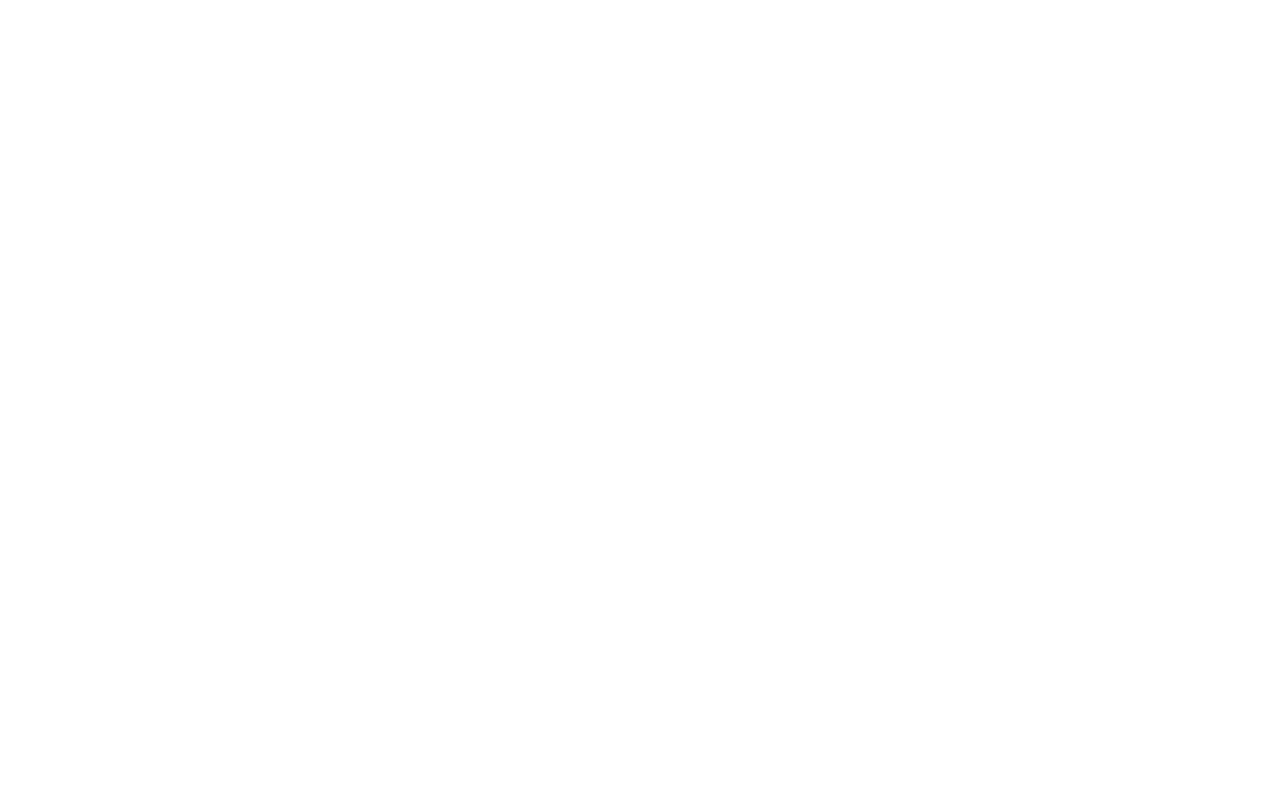
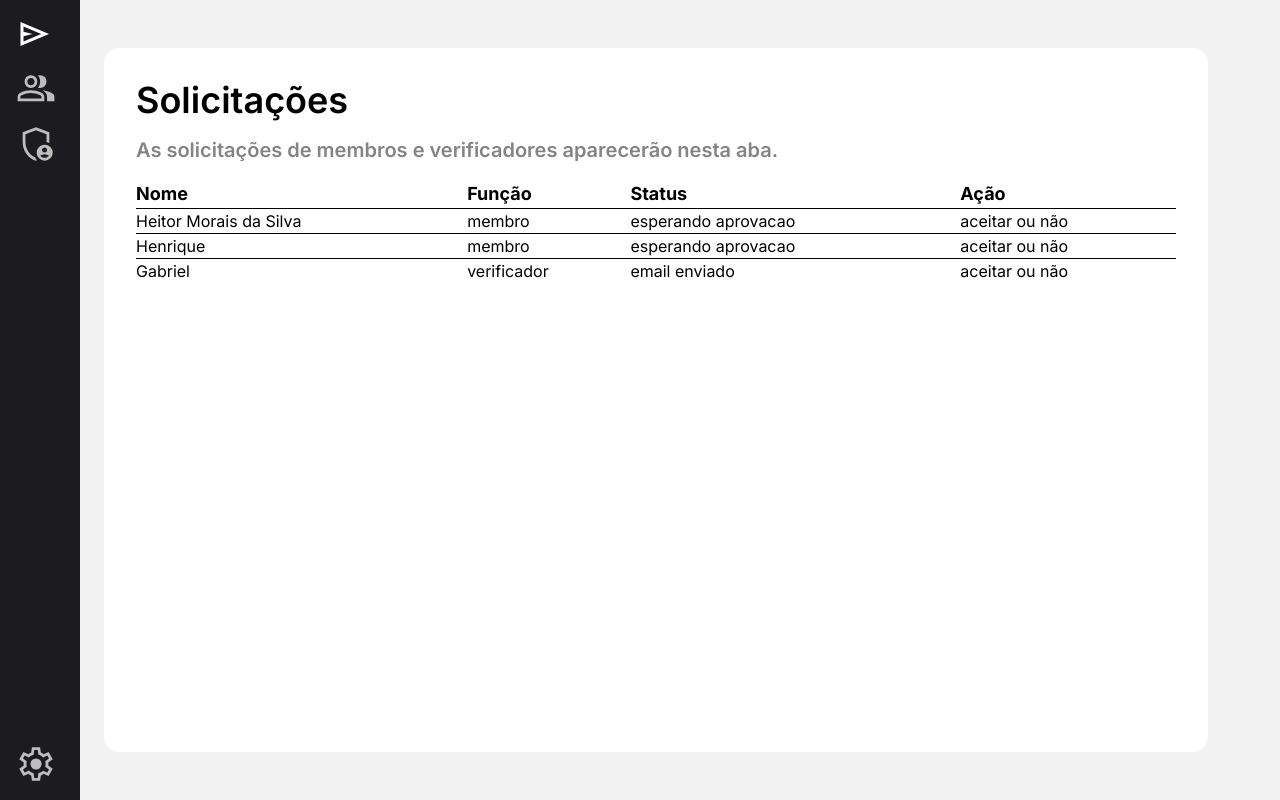
Before and after one commit to HeitorMorais/CampusFace-Web, a React (Vite) app: page /dashboard/requests in a window 1280 px wide. Before the commit this address had no page. Built offline with nearby package versions, Linux system fonts and the light colour scheme; sample sign-in values are in the browser's storage.

Commit message:
feat: requests

```diff
--- a/src/App.tsx
+++ b/src/App.tsx
@@ -1,13 +1,35 @@
 import { Routes, Route, Navigate } from 'react-router-dom';
 import Register from "./pages/Register/Register";
 import Login from "./pages/Login/Login";
-
+import Dashboard from './pages/Dashboard/Dashboard';
+import Requests from './pages/Dashboard/Requests';
+import Members from './pages/Dashboard/Members';
+import Verifiers from './pages/Dashboard/Verifiers';
+import ProtectedRoute from './components/ProtectedRoute';
 function App() {
   return (
     <Routes>
       <Route path="/" element={<Navigate to="/login" />} />
       <Route path="/login" element={<Login />} />
       <Route path="/register" element={<Register />} />
+      <Route path='/dashboard/requests' element={
+        <ProtectedRoute>
+          <Dashboard page={<Requests />} />
+        </ProtectedRoute>
+        }
+      />
+      <Route path='/dashboard/members' element={
+        <ProtectedRoute>
+          <Dashboard page={<Members />} />
+        </ProtectedRoute>
+        }
+      />
+      <Route path='/dashboard/verifiers' element={
+        <ProtectedRoute>
+          <Dashboard page={<Verifiers />} />
+        </ProtectedRoute>
+        }
+      />
     </Routes>
   );
 }
--- /dev/null
+++ b/src/components/ProtectedRoute.tsx
@@ -0,0 +1,13 @@
+import { Navigate } from 'react-router-dom';
+
+const ProtectedRoute = ({ children }) => {
+  const token = localStorage.getItem('token');
+
+  if (!token) {
+    return <Navigate to="/login" replace />;
+  }
+
+  return children;
+};
+
+export default ProtectedRoute;
--- /dev/null
+++ b/src/components/icons/Send.tsx
@@ -0,0 +1,10 @@
+type SendProps = {
+    color: string
+}
+
+export default function Send(props: SendProps) {
+    return (
+          <svg xmlns="http://www.w3.org/2000/svg" height="36px" viewBox="0 -960 960 960" width="36px" fill={props.color}><path d="M120-160v-640l760 320-760 320Zm80-120 474-200-474-200v140l240 60-240 60v140Zm0 0v-400 400Z"/></svg>
+    )
+
+}
--- a/src/components/sidebar.tsx
+++ b/src/components/sidebar.tsx
@@ -1,16 +1,21 @@
 import send from'../assets/send.svg'
+import Send from './icons/Send'
 import group from '../assets/group.svg'
 import adminPanelSettings from '../assets/admin-panel-settings.svg'
 import settings from '../assets/settings.svg'
 
-export default function Sidebar() {
+type SideBarProps = {
+    active: string
+}
+
+export default function Sidebar(props : SideBarProps) {
     return (
         <>
         <div className='flex flex-col justify-between h-screen w-20 p-4 bg-[#1C1B1F]'>
             <div className='grid gap-4'>
-                <img src={send} alt="" />
-                <img src={group} alt="" />
-                <img src={adminPanelSettings} alt="" />
+                <a href="/dashboard/requests"><Send color={`${props.active == "Requests" ? "#FFF" : "#BDBDBD"}`}/></a>
+                <a href="/dashboard/members"><img src={group} alt="" /></a>
+               <a href="/dashboard/verifiers"><img src={adminPanelSettings} alt="" /></a>
 
             </div>
             <div>
--- a/src/components/table.tsx
+++ b/src/components/table.tsx
@@ -1,14 +1,31 @@
 export default function Table() {
+    const mockData = [
+        {id: 1, name: 'Heitor Morais da Silva', function: 'membro', status: 'esperando aprovacao'},
+        {id: 2, name: 'Henrique', function: 'membro', status: 'esperando aprovacao'},
+        {id: 3, name: 'Gabriel', function: 'verificador', status: 'email enviado'},
+    ]
     return (
         <>
-        <div className="flex gap-8">
-            <div className="flex">
-                <p className="text-base font-semibold">Nome</p>
-                <p className="text-base font-semibold">Função</p>
-                <p className="text-base font-semibold">Status</p>
-                <p className="text-base font-semibold">Ação</p>
-            </div>
-        </div>
+        <table>
+            <thead className="[&_th]:border-b">
+                <th className="text-left text-lg">Nome</th>
+                <th className="text-left text-lg">Função</th>
+                <th className="text-left text-lg">Status</th>
+                <th className="text-left text-lg">Ação</th>
+            </thead>
+            <tbody className="[&_tr:last-child]:border-0">
+                 {mockData.map(user => (
+                <tr className="border-b" key={user.id}>
+                    <td>{user.name}</td>
+                    <td>{user.function}</td>
+                    <td>{user.status}</td>
+                    <td>aceitar ou não</td>
+                </tr>
+            ))}
+            </tbody>
+
+
+        </table>
         </>
     )
 }
--- a/src/pages/Dashboard.tsx
+++ /dev/null
@@ -1,14 +0,0 @@
-import Sidebar from "../components/sidebar"
-import Requests from "./Requests"
-export default function Dashboard() {
-    return (
-        <>
-        <div className="flex bg-[#F2F2F2] w-screen">
-            <Sidebar />
-            <div className="flex w-full max-w-6xl px-6 py-12">
-            <Requests />
-            </div>
-        </div>
-        </>
-    )
-}
--- /dev/null
+++ b/src/pages/Dashboard/Dashboard.tsx
@@ -0,0 +1,29 @@
+import Sidebar from "../../components/sidebar"
+import Requests from "./Requests"
+import { ReactNode } from "react";
+
+
+ type PageProp = {
+  type: {
+    name: string;
+  };
+  [key: string]: any;
+};
+
+type DashboardClientProps = {
+  page: ReactNode & PageProp;
+};
+
+export default function Dashboard({page}: DashboardClientProps) {
+
+    return (
+        <>
+        <div className="flex bg-[#F2F2F2] w-screen">
+            <Sidebar active={page.type.name} />
+            <div className="flex w-full max-w-6xl px-6 py-12">
+                {page}
+            </div>
+        </div>
+        </>
+    )
+}
--- /dev/null
+++ b/src/pages/Dashboard/Members.tsx
@@ -0,0 +1,7 @@
+export default function Members(){
+    return (
+        <>
+            <p>Membros</p>
+        </>
+    )
+}
--- a/src/pages/Requests.tsx
+++ b/src/pages/Dashboard/Requests.tsx
@@ -1,4 +1,4 @@
-import Table from "../components/table"
+import Table from "../../components/table"
 
 export default function Requests() {
     return (
--- /dev/null
+++ b/src/pages/Dashboard/Verifiers.tsx
@@ -0,0 +1,5 @@
+export default function Verifiers() {
+    return (
+        <p>verifiers</p>
+    )
+}
--- a/src/pages/Login/Login.tsx
+++ b/src/pages/Login/Login.tsx
@@ -31,7 +31,7 @@ function Login() {
         localStorage.setItem('token_type', data.token_type);
 
         console.log('Login bem-sucedido:', data);
-        navigate('/dashboard');
+        navigate('/dashboard/requests');
       } else {
         let errorData;
         try {
```
